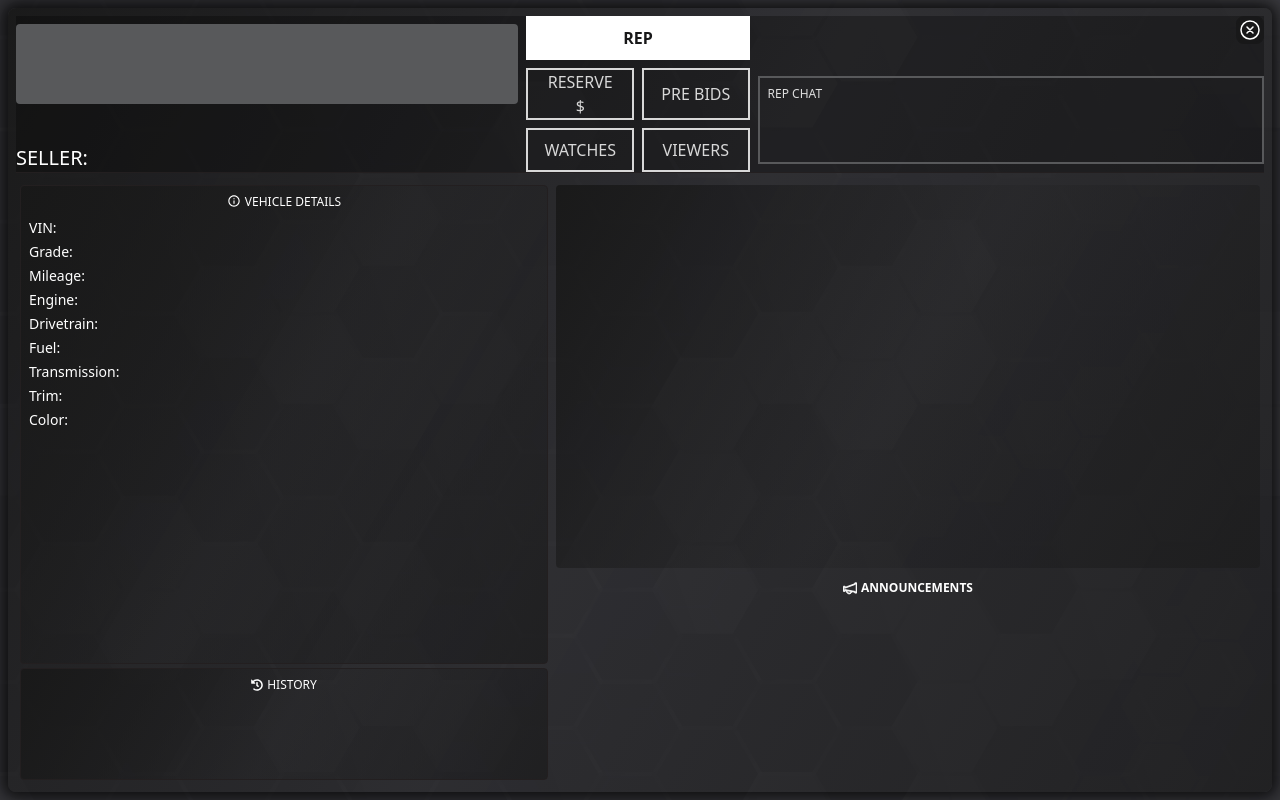
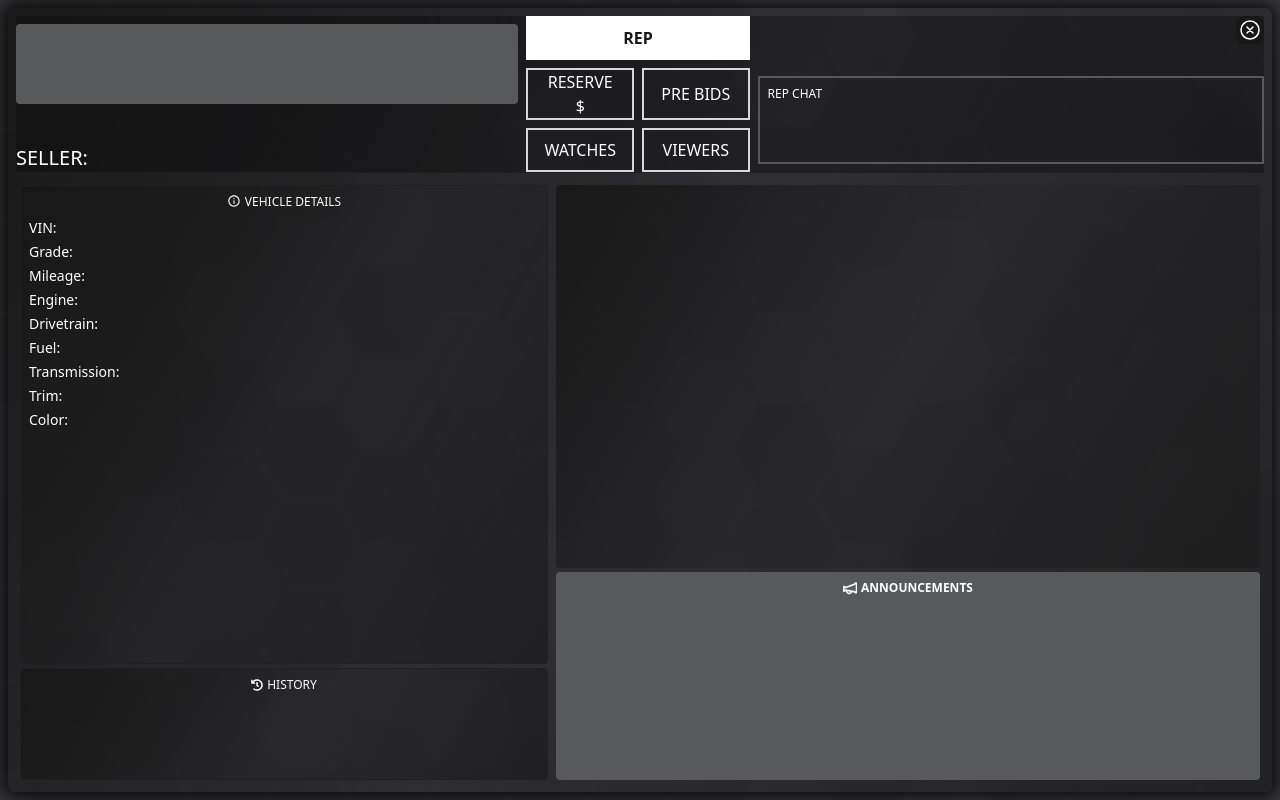
Before and after one commit to zeeshanfreelancer/Car-Parking-Design, a React (Vite) app in the folder client/: page /auction in a window 1280 px wide. Built offline with nearby package versions, Linux system fonts and the light colour scheme.

Commit message:
update design of auctionlayout

```diff
--- a/client/src/components/Dashboard/AuctionLayout.jsx
+++ b/client/src/components/Dashboard/AuctionLayout.jsx
@@ -72,7 +72,7 @@ export default function AuctionLayout() {
               className="px-4"
               style={{
                 background: "var(--button_secondary_back)",
-                color: "var(--button_secondary_text)",
+                color: "var(--main_field_text)",
                 border: "var(--button_secondary_border)",
               }}
             >
@@ -82,7 +82,7 @@ export default function AuctionLayout() {
               className="px-4 py-2"
               style={{
                 background: "var(--button_secondary_back)",
-                color: "var(--button_secondary_text)",
+                color: "var(--main_field_textt)",
                 border: "var(--button_secondary_border)",
               }}
             >
@@ -92,7 +92,7 @@ export default function AuctionLayout() {
               className="px-4 py-2"
               style={{
                 background: "var(--button_secondary_back)",
-                color: "var(--button_secondary_text)",
+                color: "var(--main_field_text)",
                 border: "var(--button_secondary_border)",
               }}
             >
@@ -102,7 +102,7 @@ export default function AuctionLayout() {
               className="px-4 py-2"
               style={{
                 background: "var(--button_secondary_back)",
-                color: "var(--button_secondary_text)",
+                color: "var(--main_field_text)",
                 border: "var(--button_secondary_border)",
               }}
             >
@@ -121,7 +121,7 @@ export default function AuctionLayout() {
           >
             <Text
               className="text-xs p-2"
-              style={{ color: "var(--text_secondary)" }}
+              style={{ color: "var(--main_field_text)" }}
             >
               REP CHAT
             </Text>
@@ -200,12 +200,13 @@ export default function AuctionLayout() {
                 style={{
                   background: "var(--main_field_back)",
                   color: "var(--main_field_text)",
+                  boxShadow: "var(--main_field_shadow)",
                 }}
               ></div>
             <div
               className="flex-1 h-28 rounded p-2 text-xs font-bold mt-1"
               style={{
-                background: "var(--button_note_back)",
+                background: "var(--button_disabled)",
                 color: "var(--button_note_text)",
                 border: "1px solid var(--button_note_border)",
               }}
```
Lines whose indentation alone changed are shown as unchanged.
